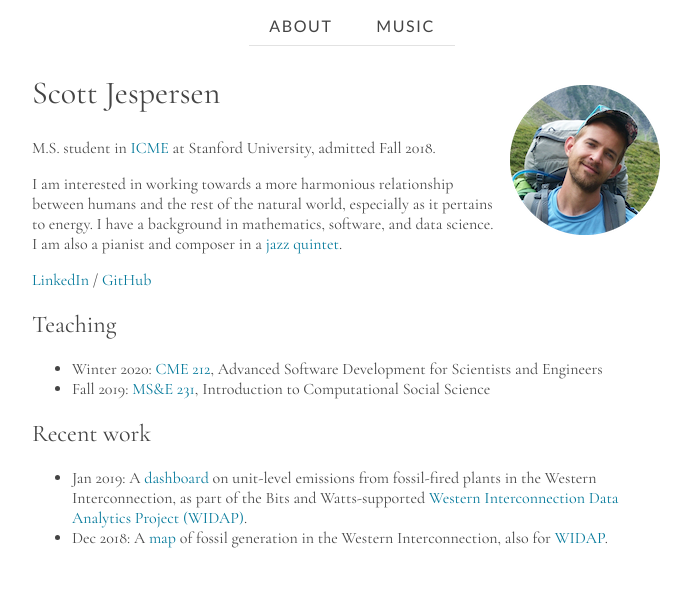
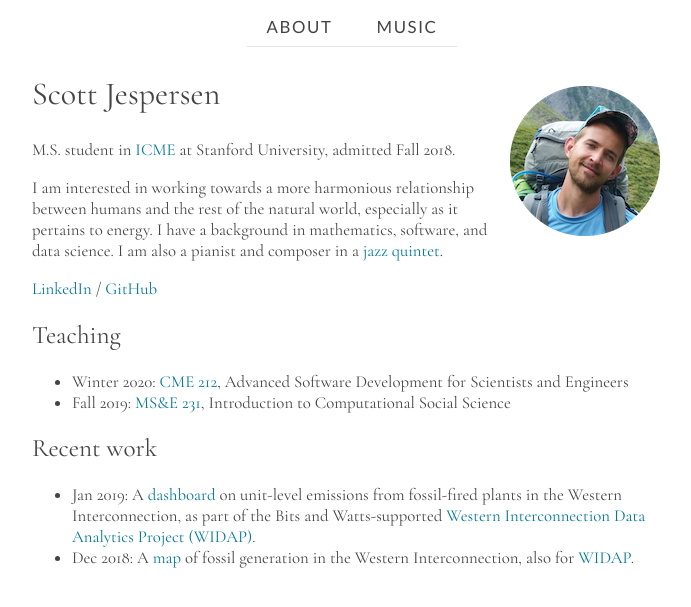
Before and after one commit to sdjespersen/sdjespersen.github.io, a Jekyll site: the page built from index.md, in a window 1280 px wide. Shown: the top 607 px of the page, without its empty margins (288-979 px from the left). Built offline with Jekyll 4.4.1, drawn with Linux system fonts in a browser that asks for light colours.

Commit message:
slightly increase font size

```diff
--- a/css/main.css
+++ b/css/main.css
@@ -29,6 +29,7 @@ body {
   margin: 0;
   font-family: "Cormorant Garamond", "Palatino", serif;
   color: #444;
+  font-size: 1.05rem;
 }
 h1 {
   font-size: 2rem;
```
